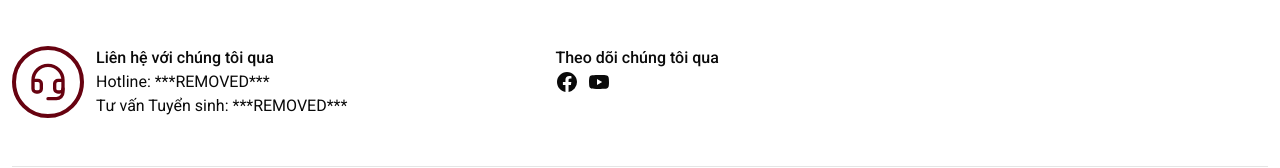
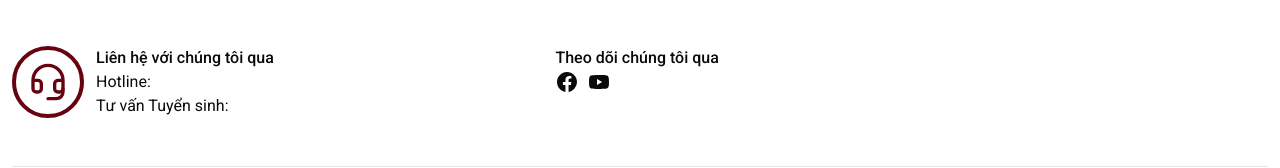
Before and after one commit to thanhdanhkode/hcmiu-see-www, a Next.js app: page /bulletin in a window 1280 px wide. Shown: the part 1180-1348 px from the top of the page. Built offline with nearby package versions, Linux system fonts and the light colour scheme.

Commit message:
fix: force to remove some sensitive data

```diff
--- a/src/features/Landing/Header.tsx
+++ b/src/features/Landing/Header.tsx
@@ -31,10 +31,10 @@ export const Header = (props: { children?: React.ReactNode }) => {
           <div className="flex-1"></div>
           <div className="flex items-center text-sm gap-3">
             <div className="[&_svg]:size-5 flex items-center gap-1">
-              <Phone /> ***REMOVED***
+              <Phone /> {process.env.CALL_CONSULTATION}
             </div>
             <div className="[&_svg]:size-5 flex items-center gap-1">
-              <Mail /> ***REMOVED***
+              <Mail /> {process.env.EMAIL}
             </div>
           </div>
         </div>
--- a/src/templates/Footer.tsx
+++ b/src/templates/Footer.tsx
@@ -15,8 +15,8 @@ export const Footer = () => {
             </div>
             <div className="">
               <div className="font-medium">Liên hệ với chúng tôi qua</div>
-              <div className="">Hotline: ***REMOVED***</div>
-              <div className="">Tư vấn Tuyển sinh: ***REMOVED***</div>
+              <div className="">Hotline: {process.env.CALL_HOTLINE}</div>
+              <div className="">Tư vấn Tuyển sinh: {process.env.CALL_CONSULTATION}</div>
             </div>
           </div>
           <div className="">
```
